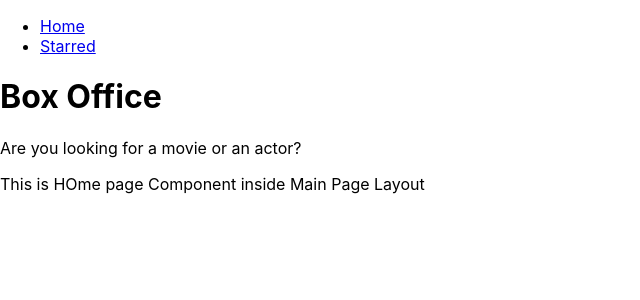
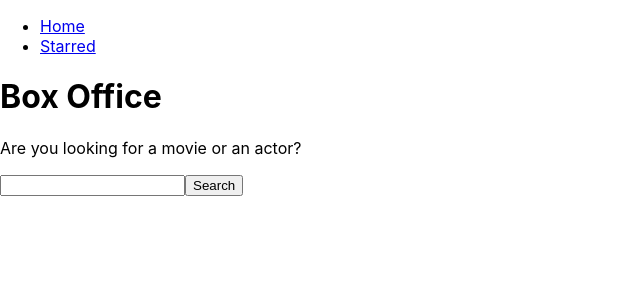
Before and after one commit to Aniket190/Box-Office, a React (Create React App) app: page / in a window 1280 px wide. Shown: the top 300 px of the page, without its empty margins (0-640 px from the left). Built offline with nearby package versions, Linux system fonts and the light colour scheme.

Commit message:
Added fetch and API from TVMAZE

```diff
--- a/src/pages/Home.js
+++ b/src/pages/Home.js
@@ -1,10 +1,39 @@
-import React from 'react'
-import MainPageLayout from '../components/MainPageLayout'
+import React,{useState} from 'react';
+import MainPageLayout from '../components/MainPageLayout';
 
-const Home = () => {
+const Home = () =>{
+    const [input,setInput]=useState('');
+
+
+    const onInputChange = (ev) =>{
+         setInput(ev.target.value);
+    }
+
+    const onSearch =() =>{
+        // https://api.tvmaze.com/search/shows?q=girls
+
+        fetch(`https://api.tvmaze.com/search/shows?q=${input}`)
+           .then(r=>r.json()).then(result =>{
+               console.log(result);
+           })
+
+    }
+
+    const onKeyDown = (ev) =>{
+               if(ev.keyCode === 13)
+                 {
+                     onSearch()
+                 }
+
+    }
+
     return (
         <div>
-           <MainPageLayout> This is HOme page Component inside Main Page Layout</MainPageLayout>
+           <MainPageLayout>
+
+             <input type="text" onChange={onInputChange} val={input}  onKeyDown={onKeyDown}/>
+             <button type="button" onClick={onSearch}>Search</button>
+           </MainPageLayout>
         </div>
     )
 }
```
Also changed, not shown: 1 other file (tests, documents, lock files or other folders).
